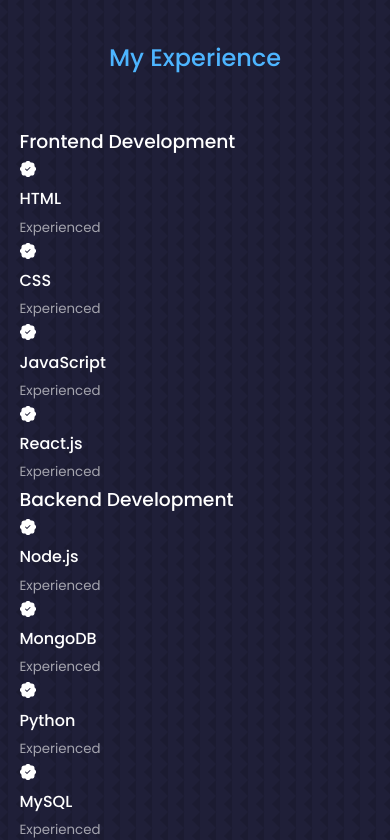
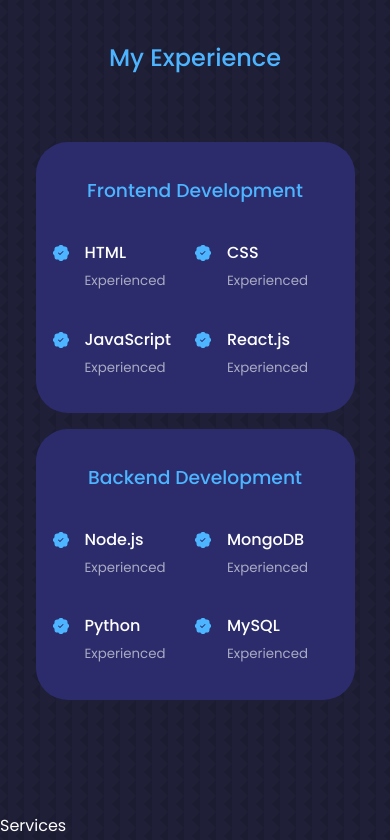
Before and after one commit to petitoff/portfolio-template, a React (Create React App) app: page / in a window 390 px wide. Shown: the part 2084-2924 px from the top of the page. Built offline with nearby package versions, Linux system fonts and the light colour scheme.

Commit message:
Create the appearance of the experience section

```diff
--- a/src/components/experience/experience.css
+++ b/src/components/experience/experience.css
@@ -0,0 +1,69 @@
+.experience__container {
+  display: grid;
+  grid-template-columns: 1fr 1fr;
+  gap: 2rem;
+}
+
+.experience__container > div {
+  background: var(--color-bg-variant);
+  padding: 2.4rem 5rem;
+  border-radius: 2rem;
+  border: 1px solid transparent;
+  transition: var(--transition);
+}
+
+.experience__container > div:hover {
+  background: transparent;
+  border-color: var(--color-primary-variant);
+  cursor: default;
+}
+
+.experience__container > div h3 {
+  text-align: center;
+  margin-bottom: 2rem;
+  color: var(--color-primary);
+}
+
+.experience__content {
+  display: grid;
+  grid-template-columns: 1fr 1fr;
+  row-gap: 2rem;
+}
+
+.experience__details {
+  display: flex;
+  gap: 1rem;
+}
+
+.experience__details-icon {
+  margin-top: 6px;
+  color: var(--color-primary);
+}
+
+@media screen and (max-width: 1024px) {
+  .experience__container {
+    grid-template-columns: 1fr;
+  }
+
+  .experience__container > div {
+    width: 80%;
+    padding: 2rem;
+    margin: 0 auto;
+  }
+
+  .experience__container {
+    padding: 1rem;
+  }
+}
+
+/* Media Queries (Small Devices) */
+@media screen and (max-width: 600px) {
+  .experience__container {
+    gap: 1rem;
+  }
+
+  .experience__container > div {
+    width: 100%;
+    padding: 2rem 1rem;
+  }
+}
```
